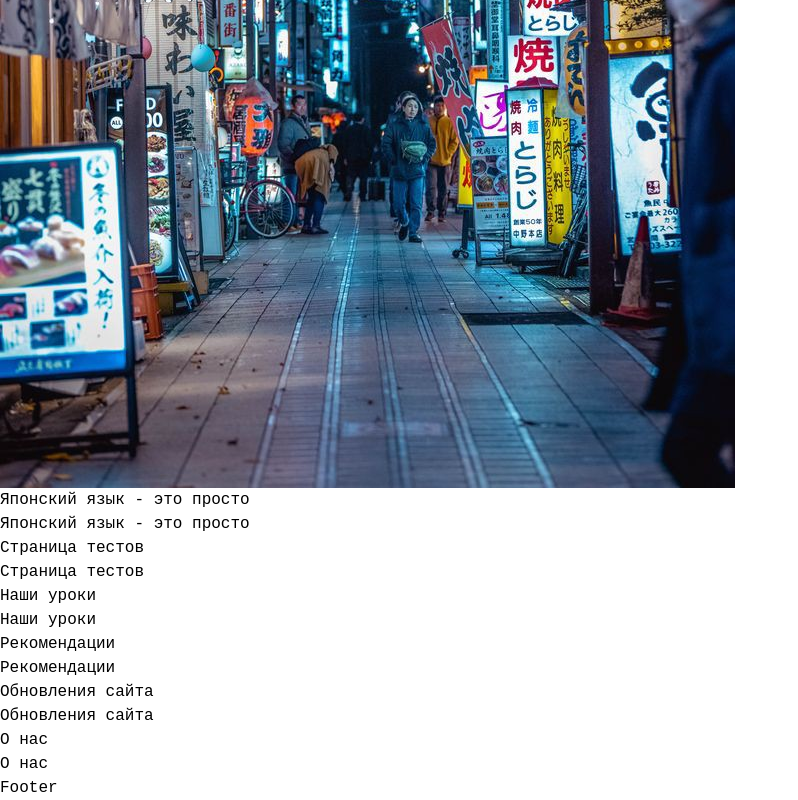
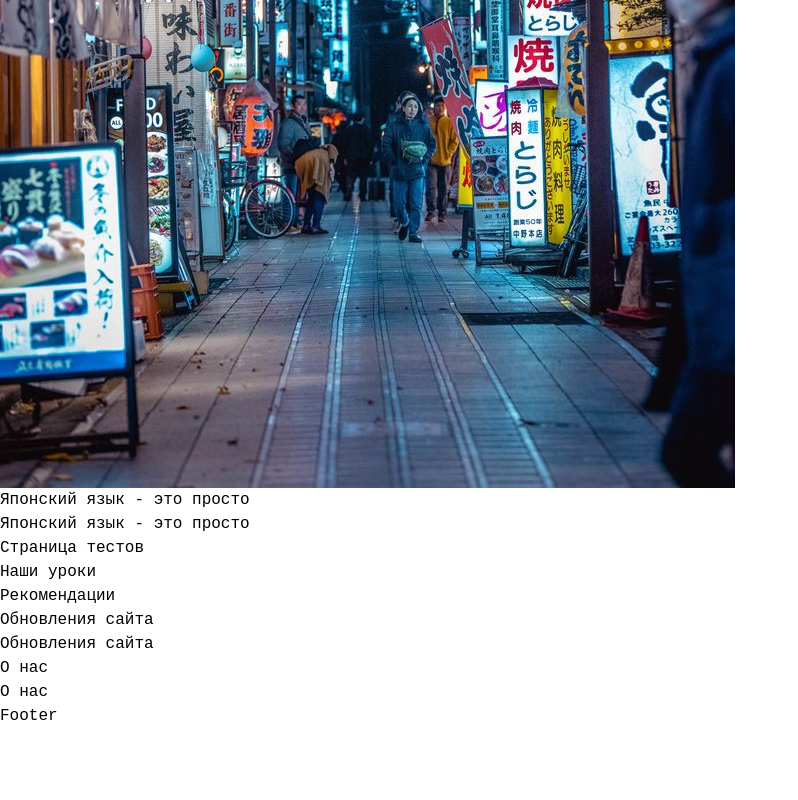
Before and after one commit to Zoha2400/Japanese-learner, a React (Vite) app: page / in a window 1280 px wide. Shown: the part 2736-3536 px from the top of the page, without its empty margins (0-798 px from the left). After the commit the page ends 3464 px from the top, so only its background shows below. Built offline with nearby package versions, Linux system fonts and the light colour scheme; a web font is replaced by a local one.

Commit message:
Japan flag

```diff
--- a/src/components/mainpage/Menu.tsx
+++ b/src/components/mainpage/Menu.tsx
@@ -24,17 +24,29 @@ function Menu({isClicked}) {
                     <p className="w-full group-hover:top-0  group-hover:left-0 bg-black -z-10 text-zinc-800 transition-all delay-75 absolute top-1.5 left-2.5 p-1">Японский язык - это просто</p>
                   </p>
 
-                  <p className="mt-4 ml-4 text-xl h-10 z-10 font-extrabold text-white relative cursor-pointer group flex justify-center p-1">
+                  <p className="mt-4 ml-4 text-xl h-10 z-10 font-extrabold text-black relative cursor-pointer group flex justify-center p-1">
                     Страница тестов
-                    <p className="w-full group-hover:top-0  group-hover:left-0 bg-black -z-10 text-zinc-800 transition-all delay-75 absolute top-1.5 left-2.5 p-1">Страница тестов</p>
+                    <p className="w-full group-hover:top-0  group-hover:left-0 bg-white -z-10 text-white transition-all delay-75 absolute top-1.5 left-2.5">
+                      <div className="flag-wrapper w-10 h-10 relative overflow-hidden">
+                      <div className="redb w-10 h-10 bg-red-600 absolute -bottom-2 rounded-se-full"></div>
+                      </div>
+                    </p>
                   </p>
-                  <p className="ml-4 mt-2 text-xl h-10 z-10 font-extrabold text-white relative cursor-pointer group flex justify-center p-1">
+                  <p className="mt-4 ml-4 text-xl h-10 z-10 font-extrabold text-black relative cursor-pointer group flex justify-center p-1">
                     Наши уроки
-                    <p className="w-full group-hover:top-0  group-hover:left-0 bg-black -z-10 text-zinc-800 transition-all delay-75 absolute top-1.5 left-2.5 p-1">Наши уроки</p>
+                    <p className="w-full group-hover:top-0  group-hover:left-0 bg-white -z-10 text-white transition-all delay-75 absolute top-1.5 left-2.5">
+                      <div className="flag-wrapper w-24 h-10 relative overflow-hidden flex items-center">
+                      <div className="redb w-12 h-24 bg-red-600 absolute rounded-e-full"></div>
+                      </div>
+                    </p>
                   </p>
-                  <p className="ml-4 mt-2 text-xl h-10 z-10 font-extrabold text-white relative cursor-pointer group flex justify-center p-1">
+                  <p className="mt-4 ml-4 text-xl h-10 z-10 font-extrabold text-black relative cursor-pointer group flex justify-center p-1">
                     Рекомендации
-                    <p className="w-full group-hover:top-0  group-hover:left-0 bg-black -z-10 text-zinc-800 transition-all delay-75 absolute top-1.5 left-2.5 p-1">Рекомендации</p>
+                    <p className="w-full group-hover:top-0  group-hover:left-0 bg-white -z-10 text-white transition-all delay-75 absolute top-1.5 left-2.5">
+                      <div className="flag-wrapper w-10 h-10 relative overflow-hidden">
+                      <div className="redb w-10 h-10 bg-red-600 absolute -top-2 rounded-ee-full"></div>
+                      </div>
+                    </p>
                   </p>
                   <p className="ml-4 mt-2 text-xl h-10 z-10 font-extrabold text-white relative cursor-pointer group flex justify-center p-1">
                     Обновления сайта
--- a/src/components/mainpage/Taps.tsx
+++ b/src/components/mainpage/Taps.tsx
@@ -1,6 +1,6 @@
 function Taps({tap}) {
   return (
-    <div className="w-auto h-40 bg-stone-200 rounded-xl flex justify-center items-center relative overflow-hidden">
+    <div className="w-auto h-40 bg-stone-200 rounded-xl flex justify-center items-center relative overflow-hidden hover:-translate-y-2 transition-all">
 
         <p>{tap.input}</p>
 
```
